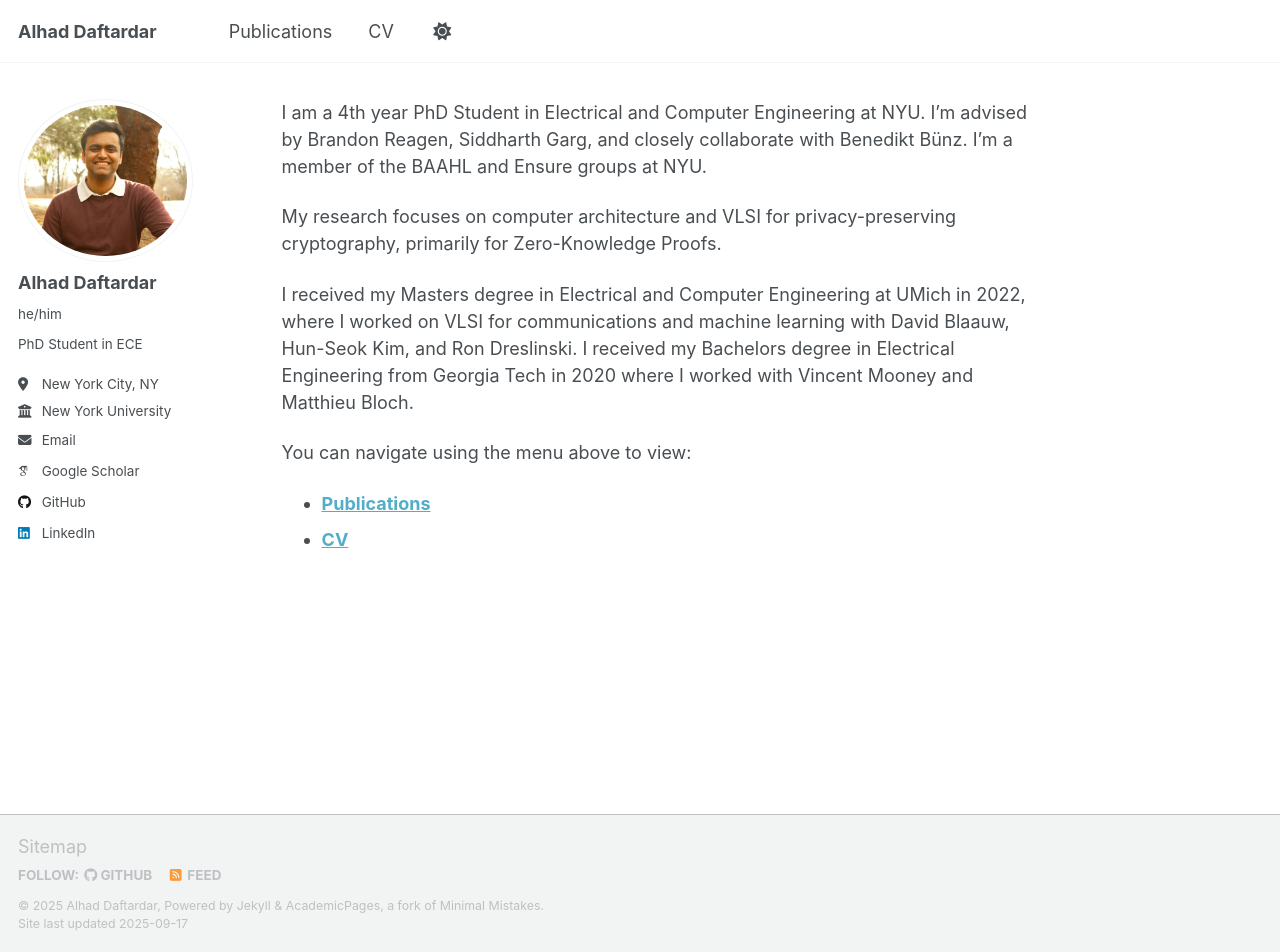
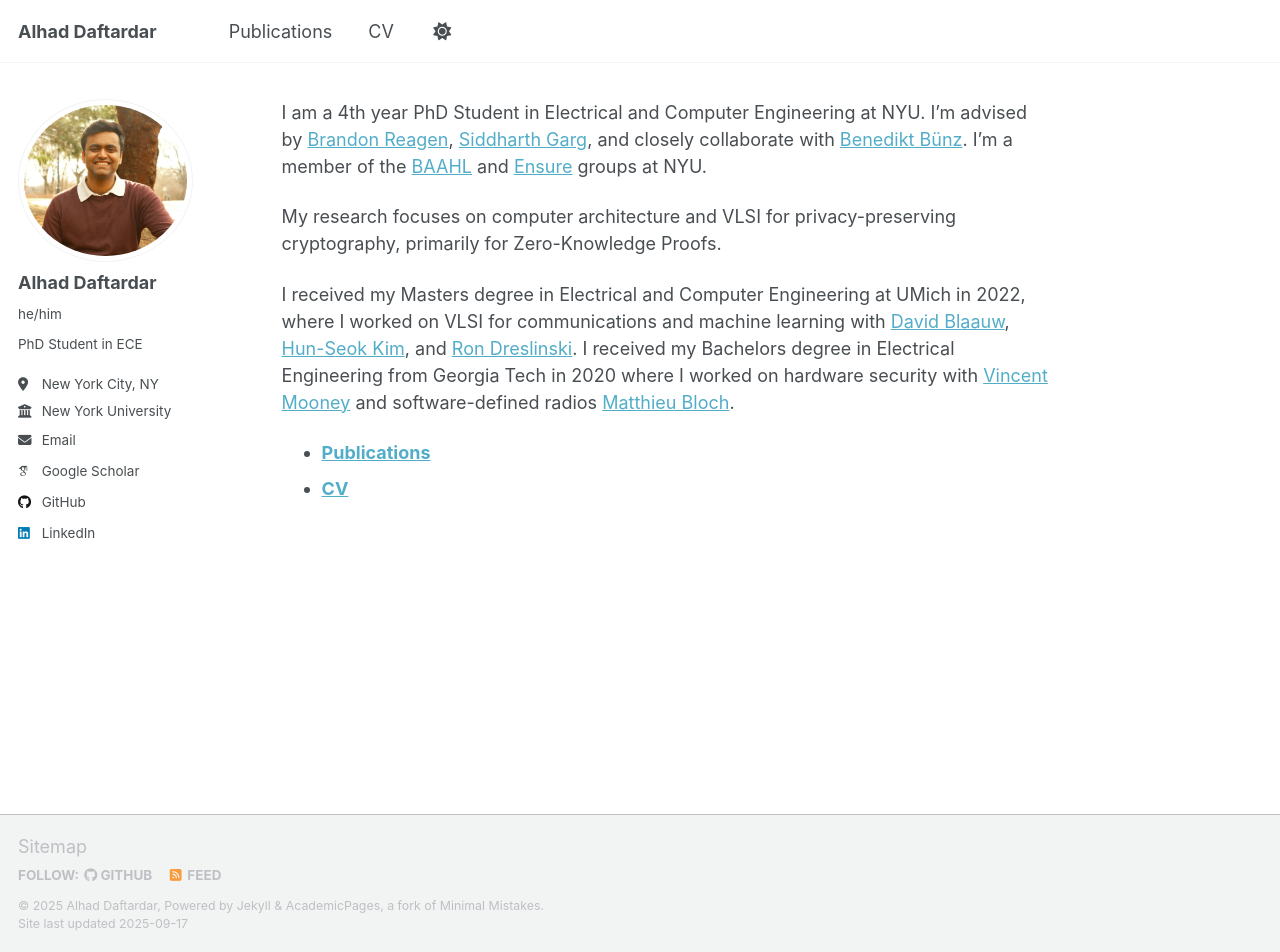
Before and after one commit to adaftardar/adaftardar.github.io, a Jekyll site: the page built from _pages/about.md, in a window 1280 px wide and 952 px high. Built offline with Jekyll 4.4.1, drawn with Linux system fonts in a browser that asks for light colours; some web fonts are replaced; a script that is not in the unit is left out.

Commit message:
updated publications and about page

```diff
--- a/_pages/about.md
+++ b/_pages/about.md
@@ -7,12 +7,11 @@ redirect_from:
   - /about.html
 ---
 
-I am a 4th year PhD Student in Electrical and Computer Engineering at NYU. I'm advised by Brandon Reagen, Siddharth Garg, and closely collaborate with Benedikt Bünz. I'm a member of the BAAHL and Ensure groups at NYU.
+I am a 4th year PhD Student in Electrical and Computer Engineering at NYU. I'm advised by [Brandon Reagen](https://brandonreagen.com/), [Siddharth Garg](https://engineering.nyu.edu/faculty/siddharth-garg), and closely collaborate with [Benedikt Bünz](https://cs.nyu.edu/~bb/). I'm a member of the [BAAHL](https://wp.nyu.edu/baahl/) and [Ensure](https://wp.nyu.edu/ensure_group/) groups at NYU.
 
 My research focuses on computer architecture and VLSI for privacy-preserving cryptography, primarily for Zero-Knowledge Proofs.
 
-I received my Masters degree in Electrical and Computer Engineering at UMich in 2022, where I worked on VLSI for communications and machine learning with David Blaauw, Hun-Seok Kim, and Ron Dreslinski. I received my Bachelors degree in Electrical Engineering from Georgia Tech in 2020 where I worked with Vincent Mooney and Matthieu Bloch.
+I received my Masters degree in Electrical and Computer Engineering at UMich in 2022, where I worked on VLSI for communications and machine learning with [David Blaauw](https://blaauw.engin.umich.edu/), [Hun-Seok Kim](https://kim.engin.umich.edu/), and [Ron Dreslinski](https://web.eecs.umich.edu/~rdreslin/). I received my Bachelors degree in Electrical Engineering from Georgia Tech in 2020 where I worked on hardware security with [Vincent Mooney](https://mooney.gatech.edu/) and software-defined radios [Matthieu Bloch](https://bloch.ece.gatech.edu/).
 
-You can navigate using the menu above to view:
 - **[Publications](/publications/)**
 - **[CV](/cv/)**
```
Also changed, not shown: _pages/publications.html (deleted, +0 -33 lines).
